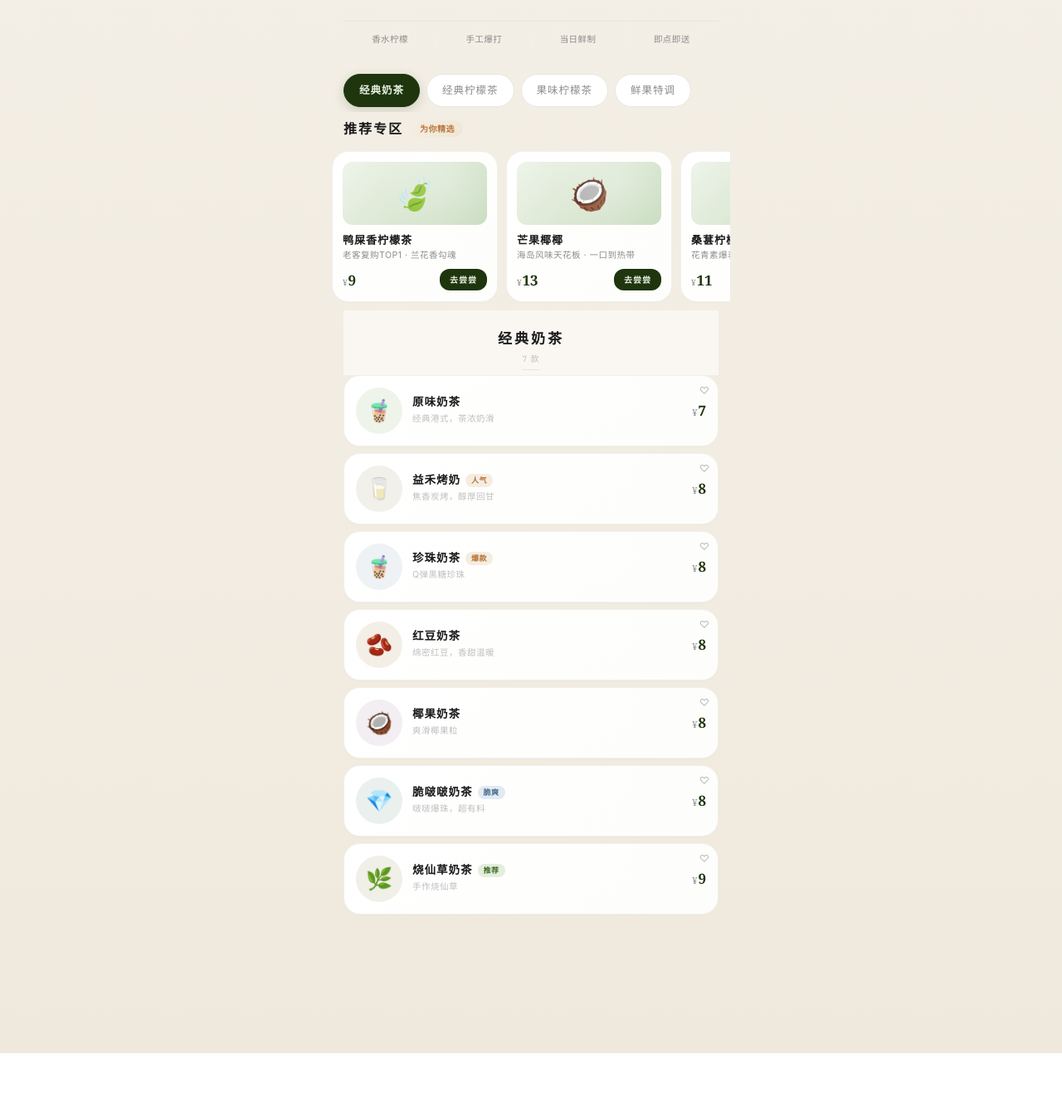
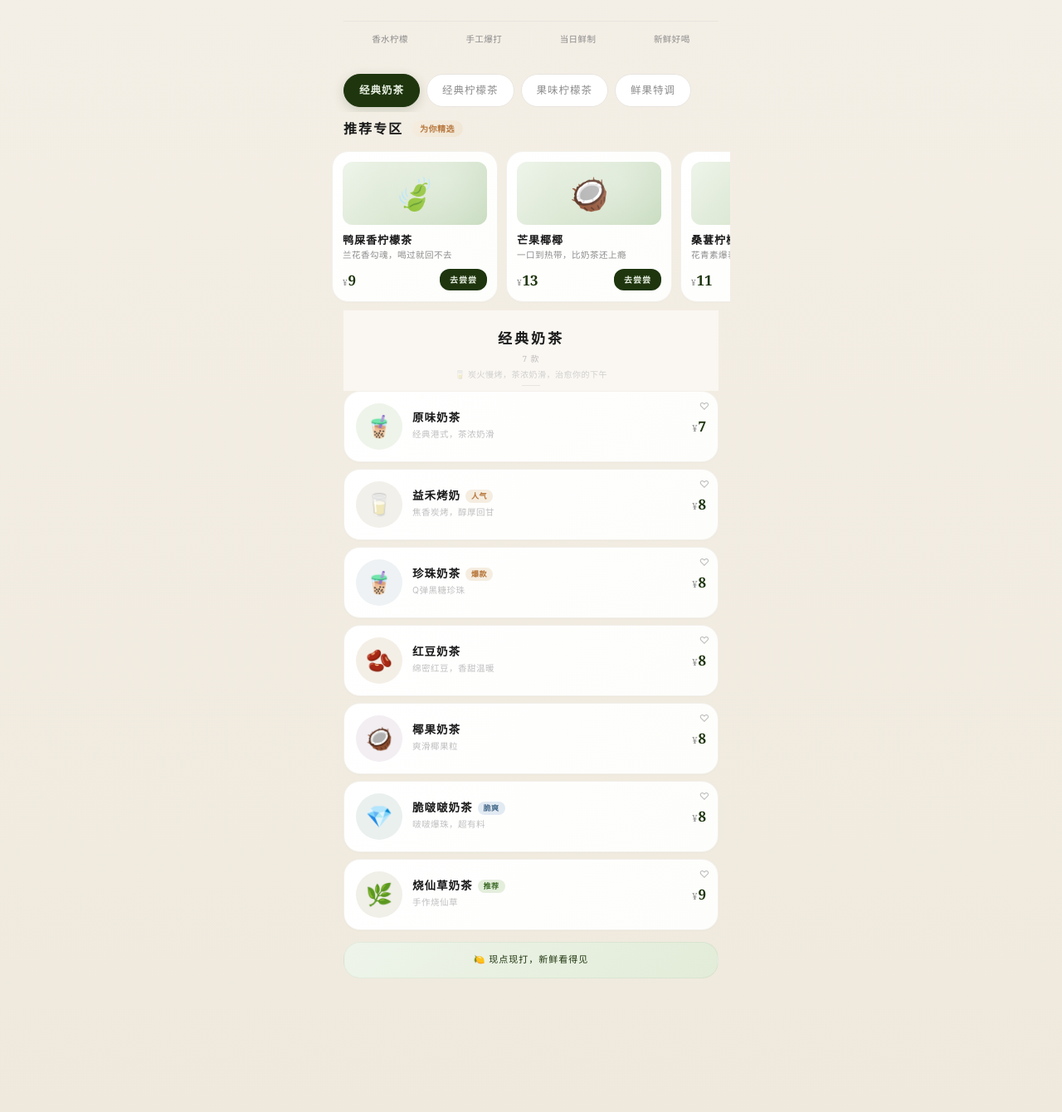
Before and after one commit to li-z-p111/lemon-tea-shop, a plain HTML site: page lemon-tea.html in a window 1280 px wide. Shown: the part 950-2290 px from the top of the page at 83% size. Before the commit the page ends 2219 px from the top, so only its background shows below. Drawn offline with Linux system fonts and the light colour scheme.

Commit message:
合并: 买点文案 + 去除配送用语，统一摊位现场语境

```diff
--- a/lemon-tea.html
+++ b/lemon-tea.html
@@ -90,6 +90,18 @@ body {
   letter-spacing: 1px;
   max-width: 260px;
   white-space: pre-line;
+}
+.hero-pill {
+  display: inline-block;
+  padding: 5px 16px;
+  border-radius: 20px;
+  background: rgba(255,255,255,.45);
+  backdrop-filter: blur(4px);
+  -webkit-backdrop-filter: blur(4px);
+  font-size: 11px;
+  color: var(--text-secondary);
+  letter-spacing: 1px;
+  border: 1px solid rgba(0,0,0,.04);
 }
 .hero-badges {
   display: flex;
@@ -542,6 +554,13 @@ body {
   font-weight: 400;
   letter-spacing: 1px;
 }
+.ptitle-sell {
+  font-size: 10px;
+  color: var(--text-muted);
+  font-weight: 400;
+  letter-spacing: .5px;
+  opacity: .7;
+}
 
 .pgrid {
   display: flex;
@@ -952,6 +971,20 @@ body {
 
 .bottom-pad { height: 90px; }
 
+/* ── Trust Bar ── */
+.trust-bar {
+  margin: 8px 14px 0;
+  padding: 12px 16px;
+  border-radius: var(--radius);
+  background: linear-gradient(135deg, #eef4ea 0%, #e2ecd8 100%);
+  text-align: center;
+  font-size: 11px;
+  color: var(--green-dark);
+  letter-spacing: 1px;
+  font-weight: 500;
+  border: 1px solid rgba(45,80,22,.06);
+}
+
 .modal-sheet::-webkit-scrollbar { width:3px; }
 .modal-sheet::-webkit-scrollbar-thumb { background:#d8d5ce; border-radius:3px; }
 
@@ -985,7 +1018,8 @@ body {
     <div class="hero-slogan">一颗柠檬 · 三十次暴打 · 一口回魂</div>
     <div class="hero-intro">三年前，我们在街角开张
 只为一杯好柠檬，爆打三十次，每一口都认真</div>
-    <div class="hero-badges">🧊 手工现做 · 🍋 当日鲜柠 · 🚀 即点即送</div>
+	    <div class="hero-pill">💡 新鲜手打 · 维C满满 · 5 元起</div>
+    <div class="hero-badges">🧊 手工现做 · 🍋 当日鲜柠 · 🍃 新鲜爆打</div>
   </div>
   <div class="hero-stats">累计售出 12,600+ 杯 · 回头率 89%</div>
   <div class="hero-grid">
@@ -1020,7 +1054,7 @@ body {
   <div class="hi">香水柠檬</div>
   <div class="hi">手工爆打</div>
   <div class="hi">当日鲜制</div>
-  <div class="hi">即点即送</div>
+  <div class="hi">新鲜好喝</div>
 </div>
 
 <div class="cats" id="cats"></div>
@@ -1061,6 +1095,7 @@ body {
     </div>
   </div>
 </div>
+<div class="trust-bar">🍋 现点现打，新鲜看得见</div>
 
 <div class="bar">
   <div class="badge-wrap" onclick="openCart()">
@@ -1071,7 +1106,7 @@ body {
     <div class="btotal-label">预估金额</div>
     <div class="btotal-val" id="btotal">¥0.00</div>
   </div>
-  <button class="btn-checkout" onclick="checkout()">立即下单</button>
+  <button class="btn-checkout" onclick="checkout()">去付款</button>
 </div>
 
 <div class="bottom-pad"></div>
@@ -1146,9 +1181,9 @@ let activeCat=0,cart=[],specItem=null,specSweet=0,specIce=0;
 const BGC=['#eef4ea','#f2f0ea','#eef2f4','#f4efe6','#f2eef2','#eaf0ee','#f0efe8','#f2f2ed'];
 
 const featured=[
-  {ci:1,ii:4,tagline:'老客复购TOP1 · 兰花香勾魂'},
-  {ci:3,ii:5,tagline:'海岛风味天花板 · 一口到热带'},
-  {ci:2,ii:2,tagline:'花青素爆表 · 喝出好气色'},
+  {ci:1,ii:4,tagline:'兰花香勾魂，喝过就回不去'},
+  {ci:3,ii:5,tagline:'一口到热带，比奶茶还上瘾'},
+  {ci:2,ii:2,tagline:'花青素爆表，喝出好气色'},
 ];
 
 function renderFeatured(){
@@ -1178,9 +1213,10 @@ function renderAll(){
   renderFeatured();
 
   let html='';
+  const sellCopy={0:'🥛 炭火慢烤，茶浓奶滑，治愈你的下午',1:'🍋 每杯爆打 30 次，维C炸弹一口回魂',2:'🍇 鲜果撞鲜柠，双倍果香，清爽不腻',3:'🥭 当季鲜果现榨，纯天然无添加'};
   menu.forEach((c,ci)=>{
     html+=`<div id="cat-${ci}" style="display:${ci===activeCat?'block':'none'}">`;
-    html+=`<div class="ptitle">${c.cat}<span class="count">${c.items.length} 款</span></div>`;
+    html+=`<div class="ptitle">${c.cat}<span class="count">${c.items.length} 款</span><span class="ptitle-sell">${sellCopy[ci]}</span></div>`;
     html+=`<div class="pgrid">`;
     c.items.forEach((item,ii)=>{
       const bg=BGC[(ci*7+ii)%BGC.length];
@@ -1291,7 +1327,7 @@ function confirmPay(){
 }
 
 function closePay(){
-  if(cart.length>0&&!confirm('确定关闭付款窗口吗？\n\n关闭后购物车不会被清空\n可稍后重新下单付款'))return;
+  if(cart.length>0&&!confirm('确定关闭付款窗口吗？\n\n关闭后购物车不会被清空\n可稍后重新购买付款'))return;
   document.getElementById('payModal').classList.remove('show');
 }
 
```
